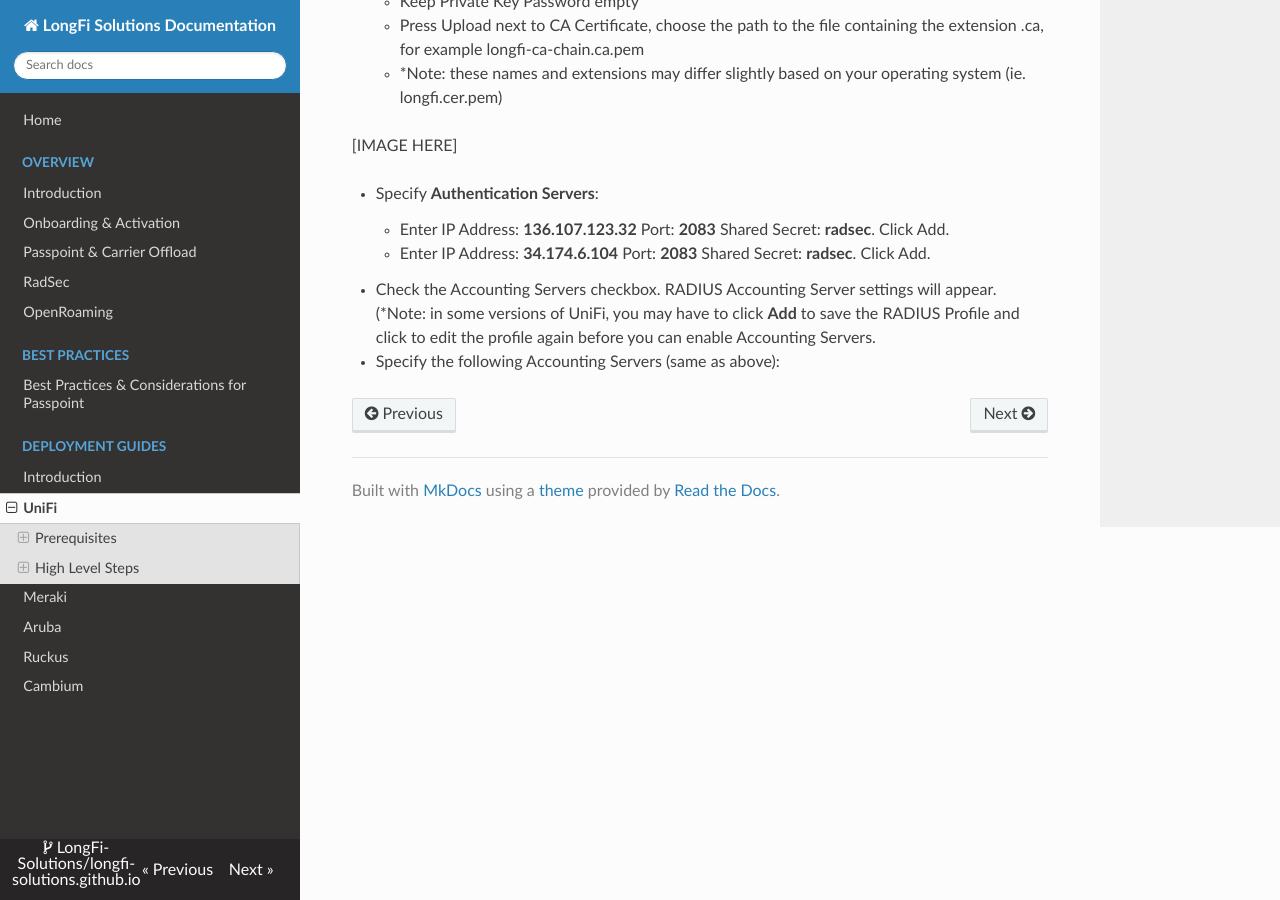
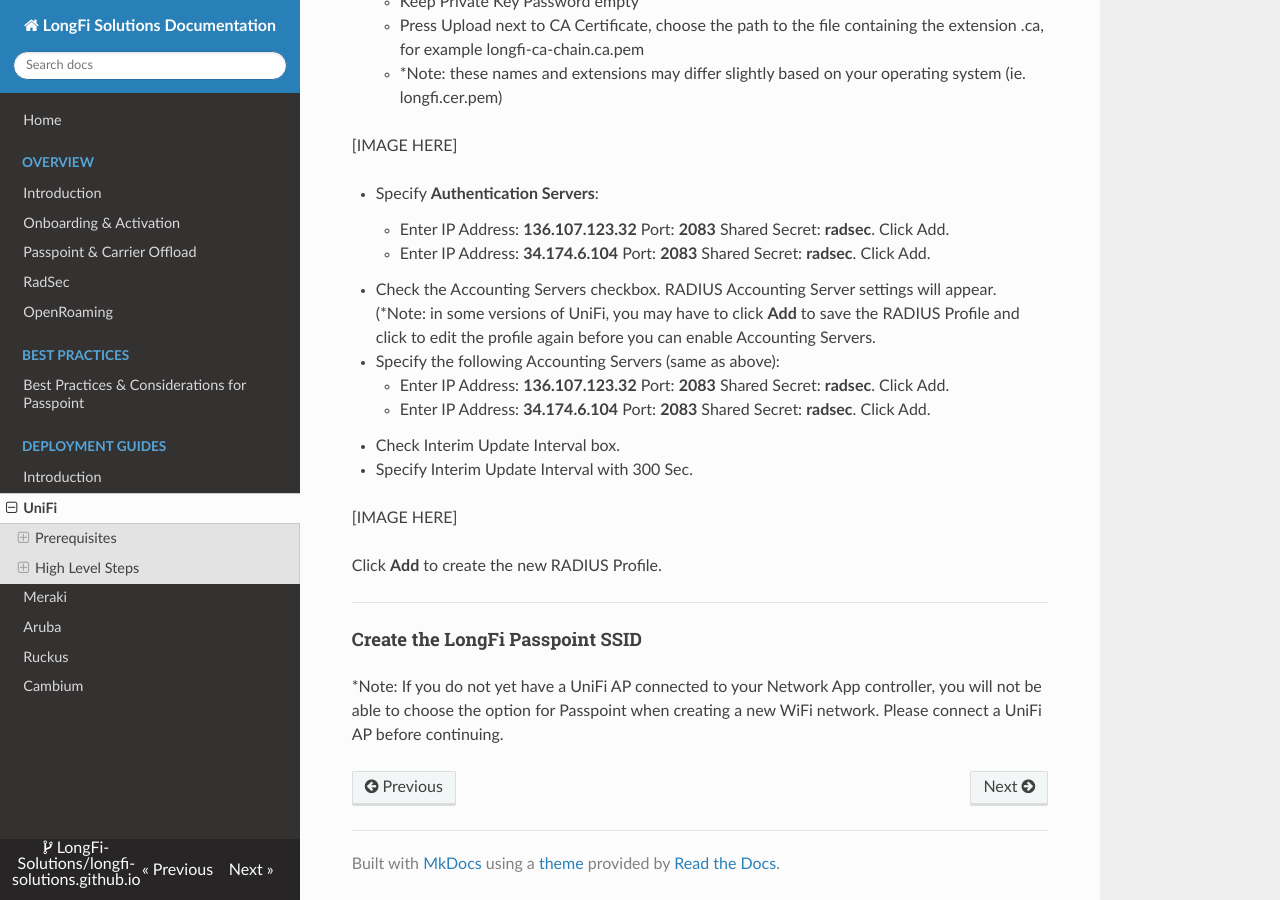
Before and after one commit to LongFi-Solutions/longfi-solutions.github.io, an MkDocs documentation site: the page built from docs/deployment/unifi.md, in a window 1280 px wide and 900 px high, scrolled down 2649 px. Built offline with MkDocs 1.6.1, drawn with Linux system fonts in a browser that asks for light colours; nearby versions of some CDN libraries.

Commit message:
Update Deployment Guides “unifi”

```diff
--- a/docs/deployment/unifi.md
+++ b/docs/deployment/unifi.md
@@ -71,3 +71,17 @@ For the profile name enter **LongFi RadSec**.
     - Enter IP Address: **34.174.6.104** Port: **2083** Shared Secret: **radsec**. Click Add.
 - Check the Accounting Servers checkbox. RADIUS Accounting Server settings will appear. (\*Note: in some versions of UniFi, you may have to click **Add** to save the RADIUS Profile and click to edit the profile again before you can enable Accounting Servers.
 - Specify the following Accounting Servers (same as above):
+    - Enter IP Address: **136.107.123.32** Port: **2083** Shared Secret: **radsec**. Click Add.
+    - Enter IP Address: **34.174.6.104** Port: **2083** Shared Secret: **radsec**. Click Add.
+- Check Interim Update Interval box.
+- Specify Interim Update Interval with 300 Sec.
+
+[IMAGE HERE]
+
+Click **Add** to create the new RADIUS Profile.
+
+***
+
+#### Create the LongFi Passpoint SSID
+
+\*Note: If you do not yet have a UniFi AP connected to your Network App controller, you will not be able to choose the option for Passpoint when creating a new WiFi network. Please connect a UniFi AP before continuing.
```
